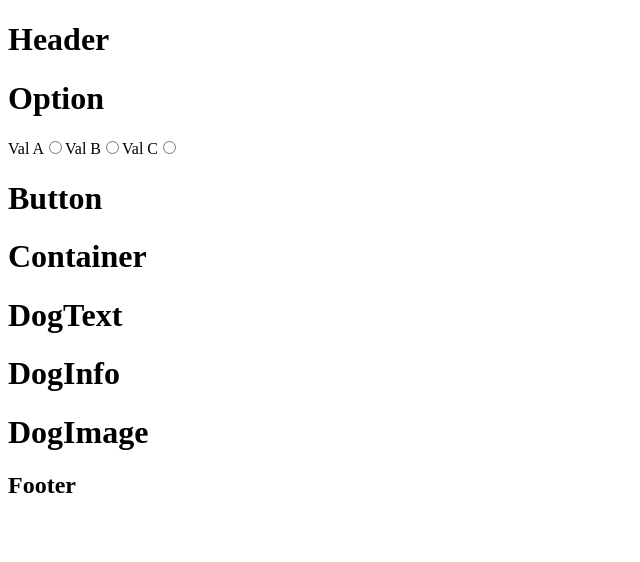
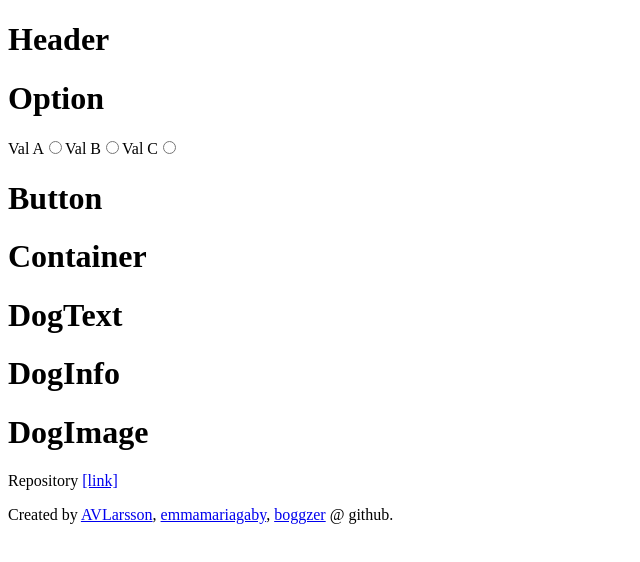
Before and after one commit to emmamariagaby/dawg-finder, a React app: page / in a window 1280 px wide. Shown: the top 562 px of the page, without its empty margins (0-640 px from the left). Built offline with nearby package versions, Linux system fonts and the light colour scheme.

Commit message:
add <p> tags with footer links
added repository link and links to github accounts

```diff
--- a/src/components/Footer.tsx
+++ b/src/components/Footer.tsx
@@ -3,9 +3,16 @@ import * as React from "react";
 class Footer extends React.Component {
     render() {
         return (
-            <h2>
-                Footer
-            </h2>
+            <div>
+                <p>
+                    Repository <a href="https://github.com/emmamariagaby/dawg-finder">[link]</a>
+                </p>
+                <p>
+                    Created by <a href="https://github.com/AVLarsson">AVLarsson</a>
+                    , <a href="https://github.com/emmamariagaby">emmamariagaby</a>
+                    , <a href="https://github.com/boggzer">boggzer</a> @ github.
+                </p>
+            </div>
         );
     }
 }
```
